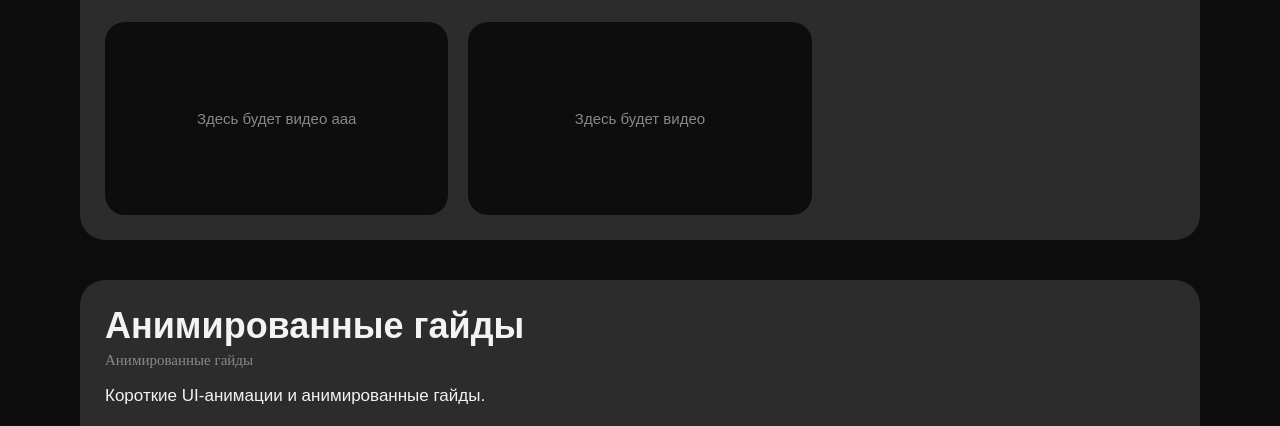
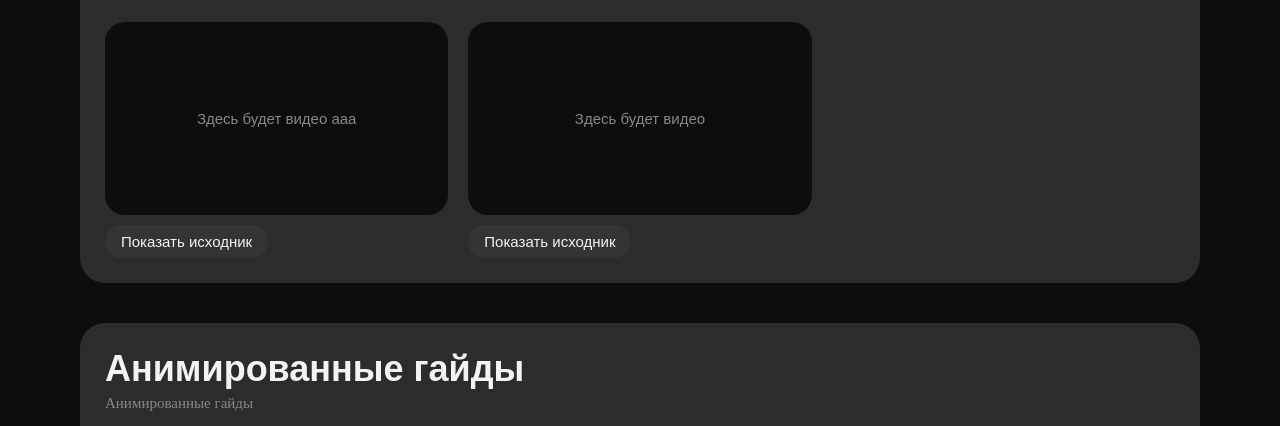
Before and after one commit to Ha1y4/Ha1y4sPortfolioSite, a plain HTML site: page portfolio.html in a window 1280 px wide. Shown: the part 609-1035 px from the top of the page. Drawn offline with Linux system fonts and the light colour scheme; a web font is replaced by a local one.

Commit message:
для реализации функции просмотра исходников изменена html структура карточек видео

```diff
--- a/portfolio.html
+++ b/portfolio.html
@@ -50,8 +50,22 @@
         </div>
 
         <div class="video-grid video-grid-horizontal">
-            <div class="video-placeholder video-horizontal" id="test-id"><p>Здесь будет видео aaa</p></div>
-            <div class="video-placeholder video-horizontal"><p>Здесь будет видео</p></div>
+            <div class="portfolio-project" data-project-id="youtube-1">
+                <div class="video-placeholder video-horizontal" id="test-id">
+                    <p>Здесь будет видео aaa</p>
+                </div>
+
+                <button class="form-button show-source-btn" type="button">Показать исходник</button>
+                <div class="source-container"></div>
+            </div>
+            <div class="portfolio-project" data-project-id="youtube-2">
+                <div class="video-placeholder video-horizontal">
+                    <p>Здесь будет видео</p>
+                </div>
+
+                <button class="form-button show-source-btn" type="button">Показать исходник</button>
+                <div class="source-container"></div>
+            </div>
         </div>
     </section>
 
```
